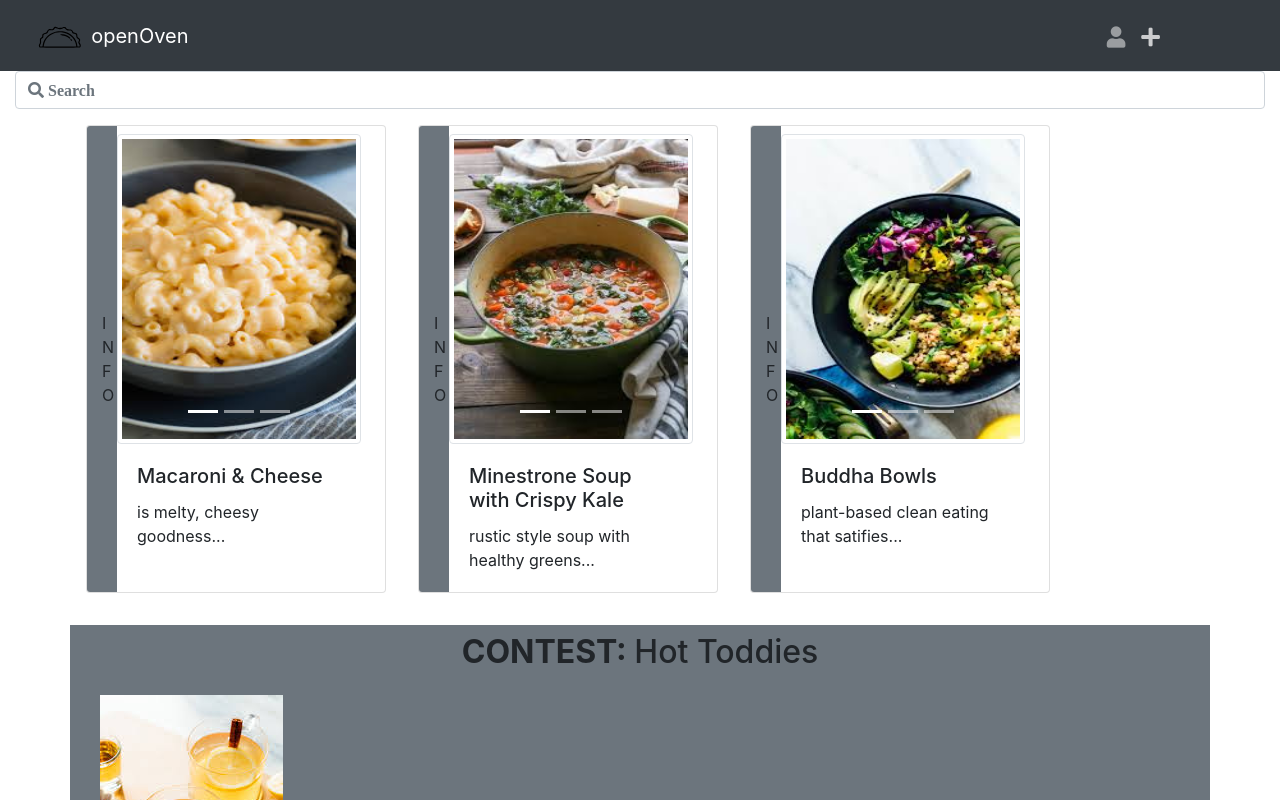
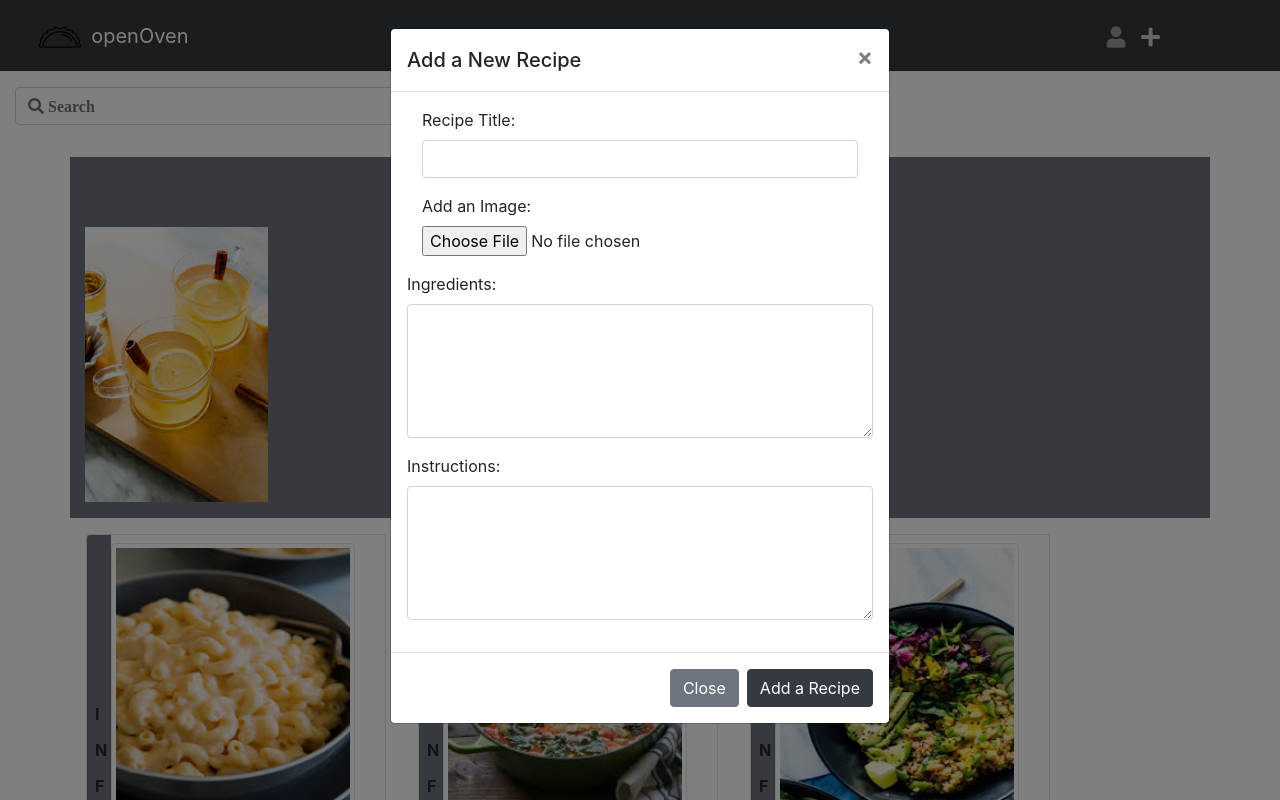
Before and after one commit to illfriday/openOven, a website: page index.html in a window 1280 px wide. Both pictures are taken after a click on the link 1150 px from the left and 37 px from the top of the page. Shown: the top 800 px of the page. Drawn offline with nearby package versions, Linux system fonts and the light colour scheme.

Commit message:
change order of content on md viewport

```diff
--- a/css/openOven.css
+++ b/css/openOven.css
@@ -22,11 +22,13 @@
 }
 
 .cardInfoToggle {
-
+  font-weight:bold;
+  line-height: 2.25rem;
   display: flex;
   flex-direction:column;
   word-wrap: break-word;
   /* align-items: baseline; */
-  align-content: stretch;
+  align-content: baseline;
   justify-content: space-around;
+  padding-left: .5rem;
 }
--- a/index.html
+++ b/index.html
@@ -3,11 +3,12 @@
 <head>
   <meta charset="UTF-8">
   <meta name="viewport" content="width=device-width, initial-scale=1.0">
+  <title>openOven</title>
+
   <link rel="stylesheet" href="node_modules/bootstrap/dist/css/bootstrap.min.css" />
   <link rel="stylesheet" href="../node_modules/@fortawesome/fontawesome-free/css/all.css">
   <link rel="stylesheet" href="css/openOven.css">
 
-  <title>openOven</title>
 </head>
 
 <body>
@@ -19,27 +20,81 @@
         </a>
         <ul class="navbar-nav ml-auto flex-row-reverse pt-1">
           <li class="nav-item">
-            <a class="nav-link d-inline-block " href="#">
+            <a class="nav-link d-inline-block " href="#" data-toggle="modal" data-target="#addRecipe">
               <span><i class="fa fa-plus fa-lg"></i></span>
             </a>
           </li>
+<!-- ADD USER PAGE if logged in? OR ask for login? -->
           <li class="nav-item">
-            <a class="nav-link d-inline-block pr-3" href="">
+            <a class="nav-link d-inline-block pr-3" href="user.html">
               <span><i class="fa fa-user fa-lg"></i></span>
             </a>
           </li>
         </ul>
     </div>
   </nav>
-  <div class="col m-0 ">
-    <input type="text" class="form-control  fa py-1 " placeholder="&#xf002; Search">
+
+<!-- NEW RECIPE MODAL. Need to add jS to make it create a new card -->
+  <div class="modal fade" tabidex="-1" id="addRecipe" role="dialog" aria-labelledby="addANewRecipe" aria-hidden="true">
+    <div class="modal-dialog " role="document">
+      <div class="container-fluid">
+        <div class="row">
+          <div class="modal-content ">
+            <div class="modal-header col ">
+              <h5 class="modal-title" id="addANewRecipe">Add a New Recipe
+              </h5>
+              <button class="close" type="button" data-dismiss="modal" aria-label="Close">
+                <span aria-hidden="true">&times;</span>
+              </button>
+            </div>
+            <div class="modal-body">
+              <form action="post">
+                <div class="form-group col">
+                  <label for="recipeTitle" class="form-label">Recipe Title:</label>
+                  <input type="text" id="recipeTitle" name="recipeTitle" class="form-control">
+                </div>
+                <div class="form-group col">
+                  <label for="recipeImage" class="form-label">Add an Image:</label>
+                  <input type="file" id="recipeTitle" name="recipeImage" class="form-control-file">
+                </div>
+                <div class="form-group">
+                  <label for="recipeIngredients" class="form-label" >Ingredients:</label>
+                  <textarea id="recipeIngredients" class="form-control " rows="5">
+                  </textarea>
+                </div>
+                <div class="form-group">
+                  <label for="recipeInstructions" class="form-label">Instructions:</label>
+                  <textarea id="recipeInstructions" class="form-control" rows="5">
+                  </textarea>
+                </div>
+              </form>
+            </div>
+            <div class="modal-footer col">
+              <button class="btn btn-secondary" type="button" data-dismiss="modal">
+                Close
+              </button>
+              <button class="btn btn-dark" id="submitRecipe" type="submit">
+                Add a Recipe
+              </button>
+            </div>
+          </div>
+        </div>
+      </div>
+    </div>
+  </div>
+
+  <!-- FIX X MARGIN -->
+  <div class="col-12 col-md-6 col-lg-5  col-xl-4 m-0 py-3">
+    <input type="text" class="form-control fa" placeholder="&#xf002; Search">
   </div>
 
   <div class="container">
-    <div class="row">
-
-      <div class="card mx-auto mx-lg-3 my-3 pl-0 col-12 flex-row">
-        <div class="col-1 bg-secondary ml-0 cardInfoToggle">INFO</div>
+    <div class="row order-md-12">
+      <div class="card mx-auto mx-lg-3 my-3 pl-0 col-12 col-md-6 col-lg-4 flex-row ">
+        <!--ADD RECIPE INFO popover? collapse? with 2 tabs?
+        FIX CRAZY TEXT FORMATTING~~-->
+        <div class="col-1 bg-secondary ml-0 cardInfoToggle">INFO
+        </div>
         <div class="col-11 pl-0">
           <div class="mt-2  img-thumbnail">
             <div id="carouselMac" class="carousel slide" data-ride="carousel">
@@ -68,8 +123,9 @@
         </div>
       </div>
 
-      <div class="card mx-auto mx-lg-3 my-3 pl-0 col-12 flex-row">
-        <div class="col-1 bg-secondary ml-0 cardInfoToggle">INFO</div>
+      <div class="card mx-auto mx-lg-3 my-3 pl-0 col-12 col-md-6 col-lg-4 flex-row">
+        <div class="col-1 bg-secondary ml-0 cardInfoToggle">INFO
+        </div>
         <div class="col-11 pl-0">
           <div class="mt-2  img-thumbnail">
             <div id="carouselMine" class="carousel slide" >
@@ -98,8 +154,9 @@
         </div>
       </div>
 
-      <div class="card mx-auto mx-lg-3 my-3 pl-0 col-12 flex-row">
-        <div class="col-1 bg-secondary ml-0 cardInfoToggle">INFO</div>
+      <div class="card mx-auto mx-lg-3 my-3 pl-0 col-12 col-md-6 col-lg-4 flex-row">
+        <div class="col-1 bg-secondary ml-0 cardInfoToggle">INFO
+        </div>
         <div class="col-11 pl-0">
           <div class="mt-2  img-thumbnail">
             <div id="carouselBuddha" class="carousel slide"  >
@@ -119,7 +176,6 @@
                   <img class="d-block w-100" src="img/buddhaBowl3.jpeg" alt="Third slide">
                 </div>
               </div>
-
             </div>
           </div>
           <div class="card-body">
@@ -128,29 +184,35 @@
           </div>
         </div>
       </div>
-    </div>
 
+        <div class="col-12 bg-secondary mt-3 order-md-first">
+          <h2 class="text-center mx-auto  pt-2"><strong>CONTEST: </strong>Hot Toddies</h2>
+          <div class="col col-xl-4 mx-xs-auto pl-md-0 mr-lg-auto">
 
-
-    <div class="row">
-      <div class="col bg-secondary mt-3">
-        <h2 class="text-center mx-auto  pt-2"><strong>CONTEST: </strong>Hot Toddies</h2>
-        <div class="col col-lg-4 mx-xs-auto mr-lg-auto">
             <img class="img-fluid py-3" src="/img/hottoddy1.jpeg" alt="">
           </div>
         </div>
-    </div>
+
     </div>
 
+        <!-- Contest section: add content/fix styling
+                      should be hero on desktop?
+                      should have large revolving carousel on desktop?-->
 
+  </div>
 
+<!-- ADD PAGE FOOTER links? social? -->
+  <footer>
+    <div class="bg-dark">
+      <h5 class="text-center p-3 mt-2 mb-0">Social</h5>
+    </div>
+  </footer>
 
-  <footer>
   <script src="node_modules/jquery/dist/jquery.slim.min.js"></script>
   <script src="node_modules/popper.js/dist/umd/popper.min.js"></script>
   <script src="node_modules/bootstrap/dist/js/bootstrap.min.js"></script>
 
-    <!-- TRYING TO GET CAROUSEL TO STOP AUTO SCROLLING -->
+  <!-- Stops carousel from auto-scrolling -->
   <script>
     $('.carousel').carousel({
       pause: true,
@@ -158,6 +220,5 @@
     });
   </script>
 
-  </footer>
 </body>
 </html>
```
Lines whose indentation alone changed are shown as unchanged.
